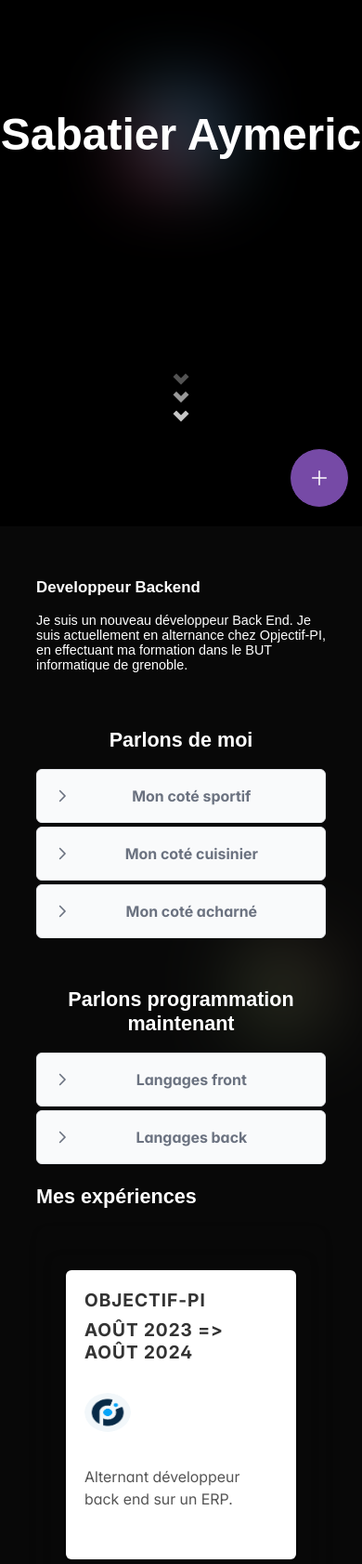
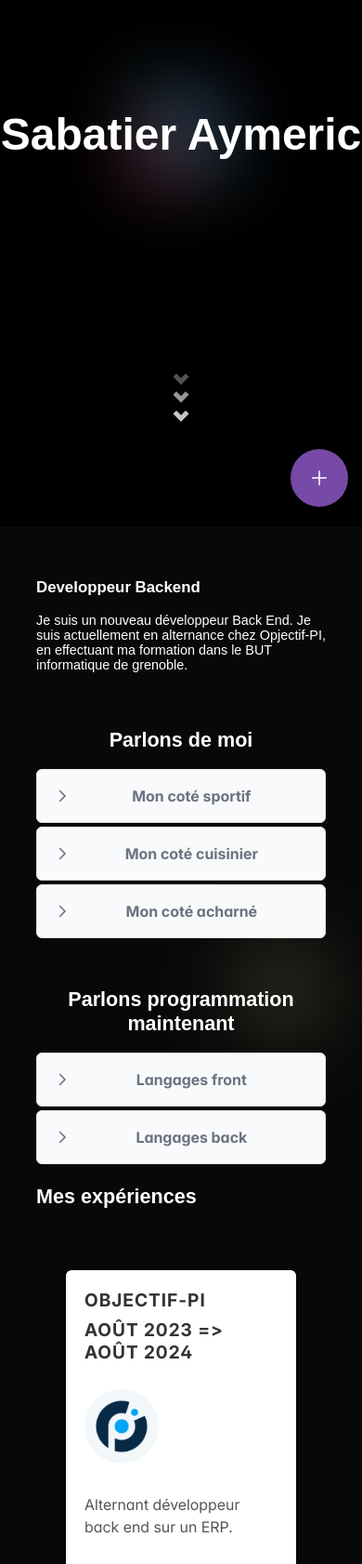
Before and after one commit to Aymdr404/Aymdr404.github.io, a React (Create React App) app: page / in a window 390 px wide. Shown: the part 278-1960 px from the top of the page at 93% size. Built offline with nearby package versions, Linux system fonts and the light colour scheme; a web font is replaced by a local one.

Commit message:
[FIX] Corection pour téléphone

```diff
--- a/src/components/experiences/experiences.css
+++ b/src/components/experiences/experiences.css
@@ -148,8 +148,8 @@
     }
 
     .p-avatar {
-        width: 80px;
-        height: 80px;
+        width: 80px !important;
+        height: 80px !important;
     }
 }
 
--- a/src/page/accueil/accueil.css
+++ b/src/page/accueil/accueil.css
@@ -99,6 +99,13 @@ body {
 .info_personnel, .info_professionnel {
   max-width: 50%;
   margin-top: 10%;
+  img {
+    height: 25vh;
+  }
+
+  video {
+    height: 25vh;
+  }
 }
 
 .info_professionnel {
@@ -129,16 +136,9 @@ body {
   font-size: 1.2em;
 }
 
-img {
-  height: 25vh;
-}
-
-video {
-  height: 25vh;
-}
 
 /*------------------- Media Queries pour tablettes et petits PC -------------------*/
-@media (max-width: 1500px) {
+@media (max-width: 1400px) {
   .arrondi h2 {
     font-size: 2em; /* Réduire la taille du texte */
   }
@@ -150,6 +150,12 @@ video {
   .info_personnel, .info_professionnel {
     max-width: 100%;
     margin-left: 5%;
+    img{
+      height: 15vh;
+    }
+    video {
+      height: 15vh;
+    }
   }
 
   .contenu {
@@ -182,14 +188,13 @@ video {
     max-width: 100%;
     margin-left: 0;
     text-align: center;
-  }
+    img {
+      height: 5vh;
+    }
 
-  img {
-    height: 5vh;
-  }
-
-  video {
-    height: 10vh;
+    video {
+      height: 10vh;
+    }
   }
 
   .accordion {
```
